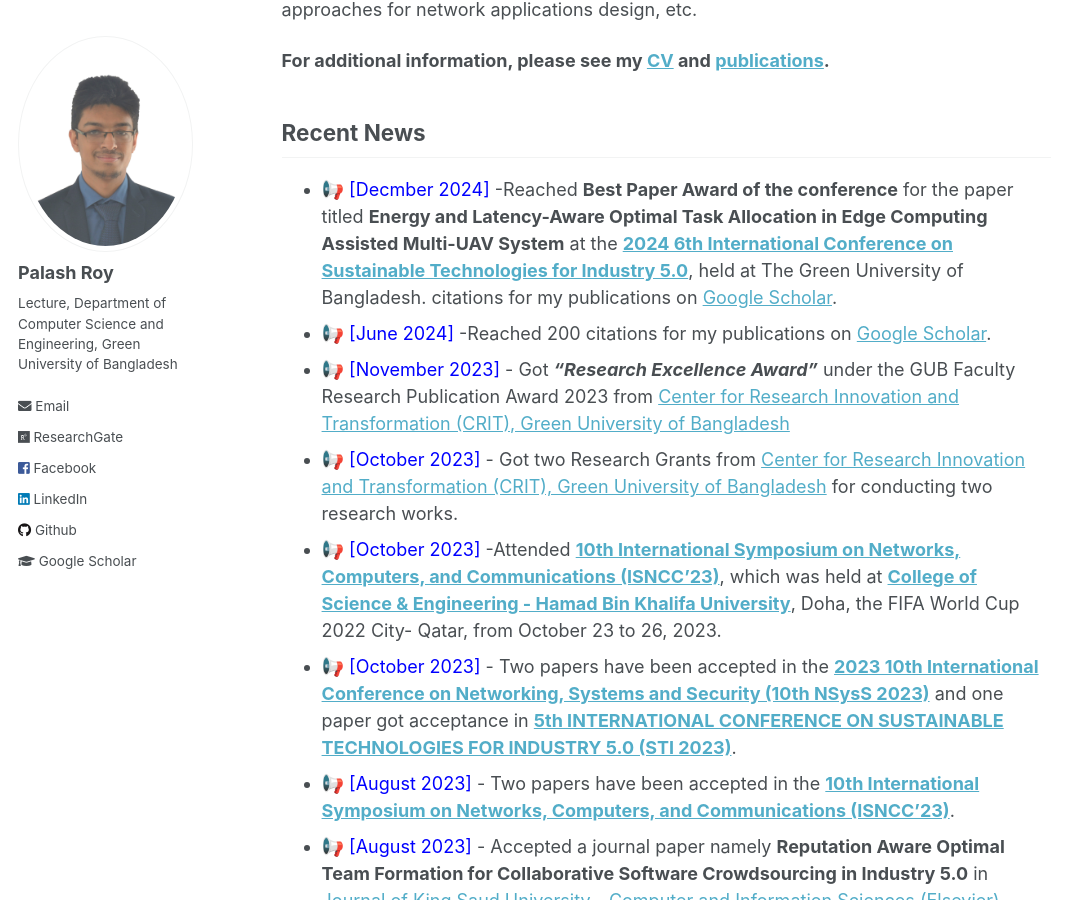
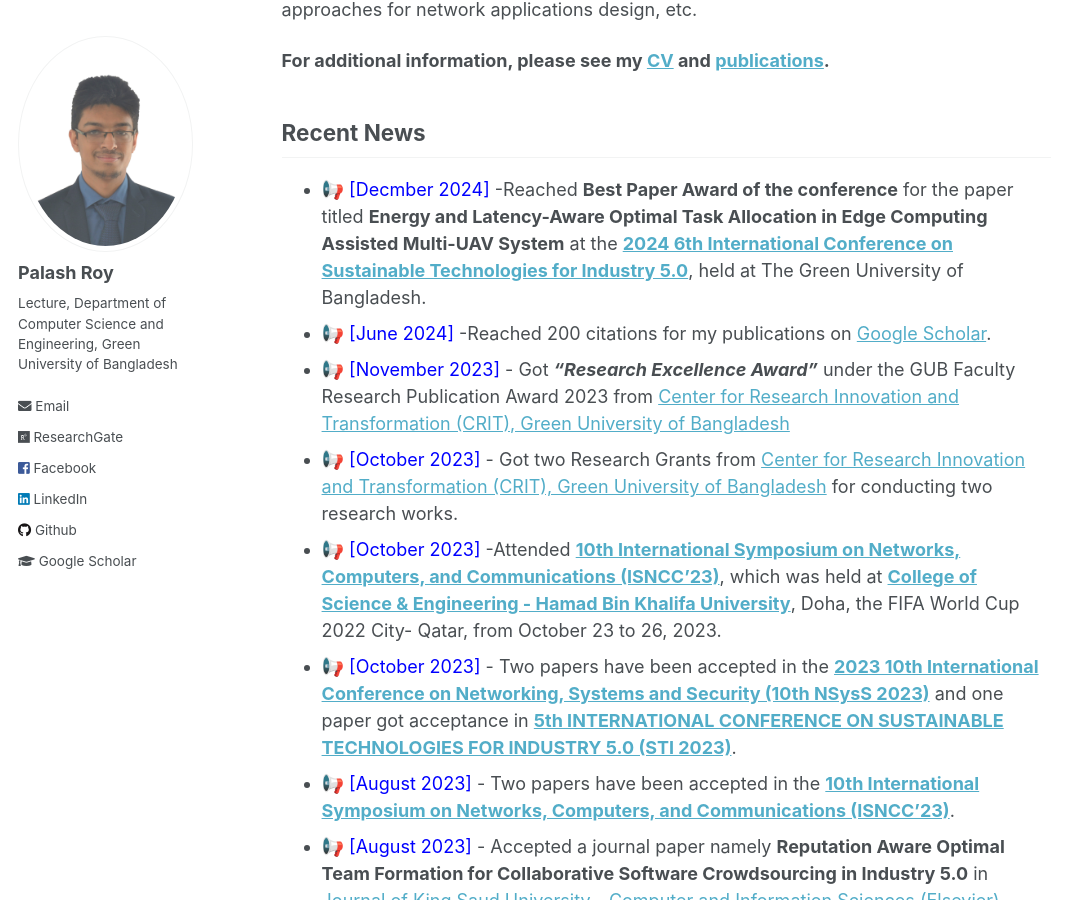
Before and after one commit to PalashRoy975/PalashRoy975.github.io, a Jekyll site: the page built from _pages/about.md, in a window 1280 px wide and 900 px high, scrolled down 429 px. Shown: the whole window, without its empty margins (0-1083 px from the left). Built offline with Jekyll 4.4.1, drawn with Linux system fonts in a browser that asks for light colours.

Commit message:
Update about.md

```diff
--- a/_pages/about.md
+++ b/_pages/about.md
@@ -38,7 +38,6 @@ for conducting extensive research work on M.Sc. Thesis.
 
 ## Recent News
 * 📢 <span style="color:Blue"> [Decmber 2024] </span> -Reached **Best Paper Award of the conference** for the paper titled **Energy and Latency-Aware Optimal Task Allocation in Edge Computing Assisted Multi-UAV System** at the **[2024 6th International Conference on Sustainable Technologies for Industry 5.0](https://sti.green.edu.bd/)**, held at The Green University of Bangladesh.
-  citations for my publications on [Google Scholar](https://scholar.google.com/citations?user=6YbqlUkAAAAJ&hl=en).
 * 📢 <span style="color:Blue"> [June 2024] </span> -Reached 200 citations for my publications on [Google Scholar](https://scholar.google.com/citations?user=6YbqlUkAAAAJ&hl=en).
 * 📢 <span style="color:Blue"> [November 2023] </span> - Got ***"Research Excellence Award"*** under the GUB Faculty Research Publication Award 2023 from [Center for Research Innovation and Transformation (CRIT), Green University of Bangladesh](http://crit.green.edu.bd/)
 * 📢 <span style="color:Blue"> [October 2023] </span> - Got two Research Grants from [Center for Research Innovation and Transformation (CRIT), Green University of Bangladesh](http://crit.green.edu.bd/) for conducting two research works.
```
